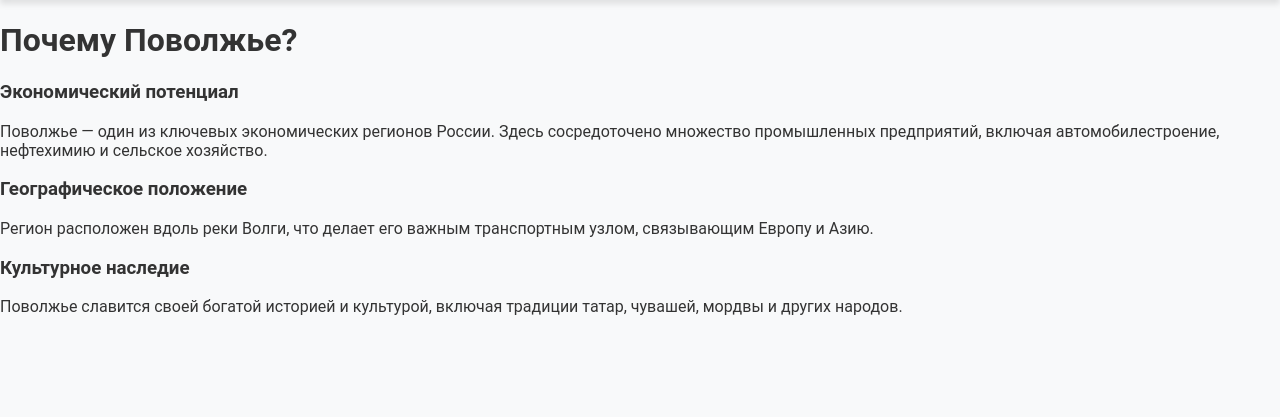
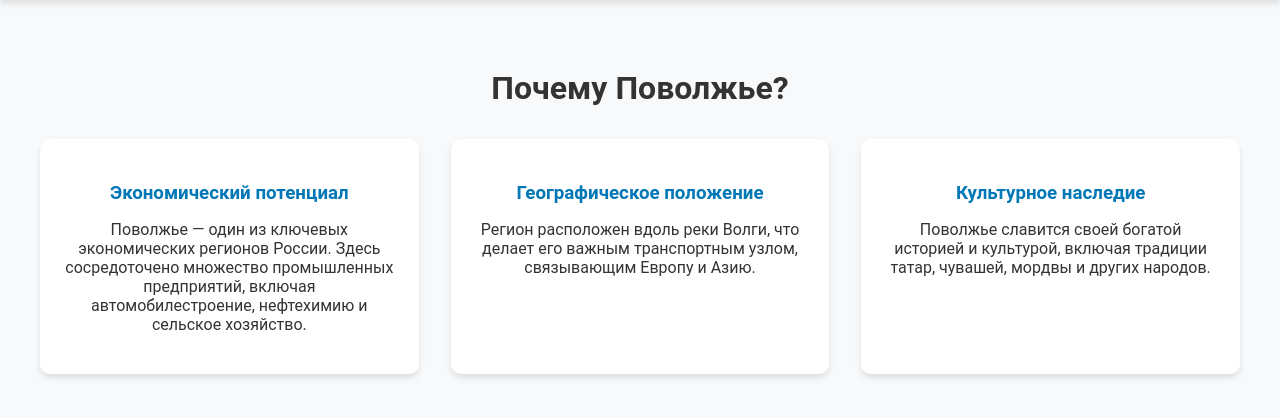
Before and after one commit to Maizuuuu/povolzhie, a Flask app: page /why-povolzhye in a window 1280 px wide. Shown: the part 51-468 px from the top of the page. Run offline with Flask 3, Linux system fonts and the light colour scheme.

Commit message:
styles.css

```diff
--- a/static/styles.css
+++ b/static/styles.css
@@ -243,3 +243,100 @@ body {
 .info-block p {
     margin: 0.5
 }
+.why-povolzhye {
+    max-width: 1200px;
+    margin: 2rem auto;
+    padding: 1rem;
+    text-align: center;
+}
+
+.reasons {
+    display: grid;
+    grid-template-columns: repeat(auto-fit, minmax(300px, 1fr));
+    gap: 2rem;
+    margin-top: 2rem;
+}
+
+.reason-card {
+    background: white;
+    padding: 1.5rem;
+    border-radius: 10px;
+    box-shadow: 0 4px 6px rgba(0, 0, 0, 0.1);
+    transition: transform 0.3s, box-shadow 0.3s;
+}
+
+.reason-card:hover {
+    transform: translateY(-5px);
+    box-shadow: 0 6px 12px rgba(0, 0, 0, 0.2);
+}
+
+.reason-card h3 {
+    color: var(--primary-blue);
+    margin-bottom: 1rem;
+}
+.ecology {
+    max-width: 1200px;
+    margin: 2rem auto;
+    padding: 1rem;
+    text-align: center;
+}
+
+.ecology-content {
+    background: white;
+    padding: 1.5rem;
+    border-radius: 10px;
+    box-shadow: 0 4px 6px rgba(0, 0, 0, 0.1);
+    margin-top: 2rem;
+    text-align: left;
+}
+
+.ecology-content ul {
+    margin: 1rem 0;
+    padding-left: 2rem;
+}
+
+.ecology-content li {
+    margin-bottom: 0.5rem;
+}
+.tourism {
+    max-width: 1200px;
+    margin: 2rem auto;
+    padding: 1rem;
+    text-align: center;
+}
+
+.routes {
+    display: grid;
+    grid-template-columns: repeat(auto-fit, minmax(300px, 1fr));
+    gap: 2rem;
+    margin-top: 2rem;
+}
+
+.route-card {
+    background: white;
+    padding: 1.5rem;
+    border-radius: 10px;
+    box-shadow: 0 4px 6px rgba(0, 0, 0, 0.1);
+    transition: transform 0.3s, box-shadow 0.3s;
+}
+
+.route-card:hover {
+    transform: translateY(-5px);
+    box-shadow: 0 6px 12px rgba(0, 0, 0, 0.2);
+}
+
+.route-card img {
+    width: 100%;
+    height: 200px;
+    object-fit: cover;
+    border-radius: 10px;
+}
+
+.route-card h3 {
+    color: var(--primary-blue);
+    margin: 1rem 0;
+}
+
+.route-card p {
+    margin: 0;
+}
```
